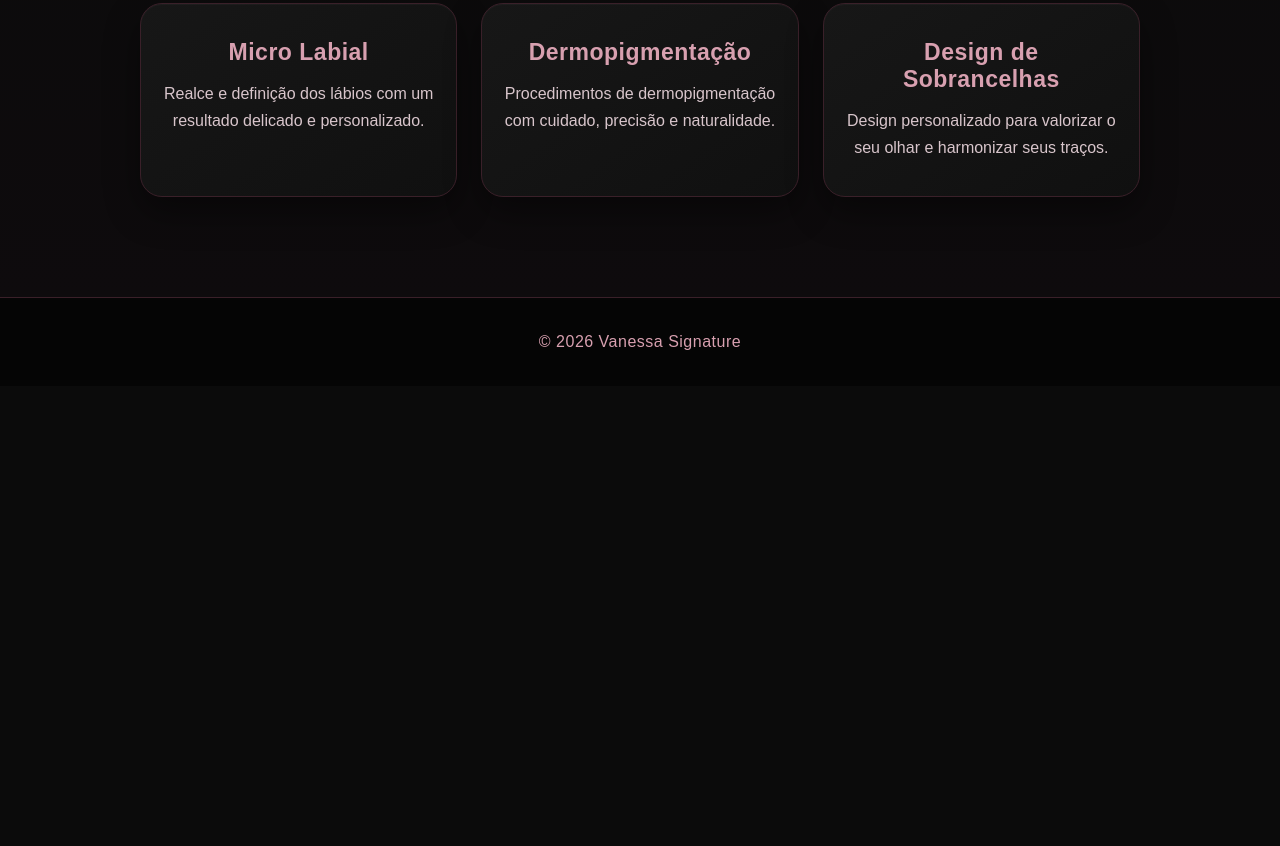
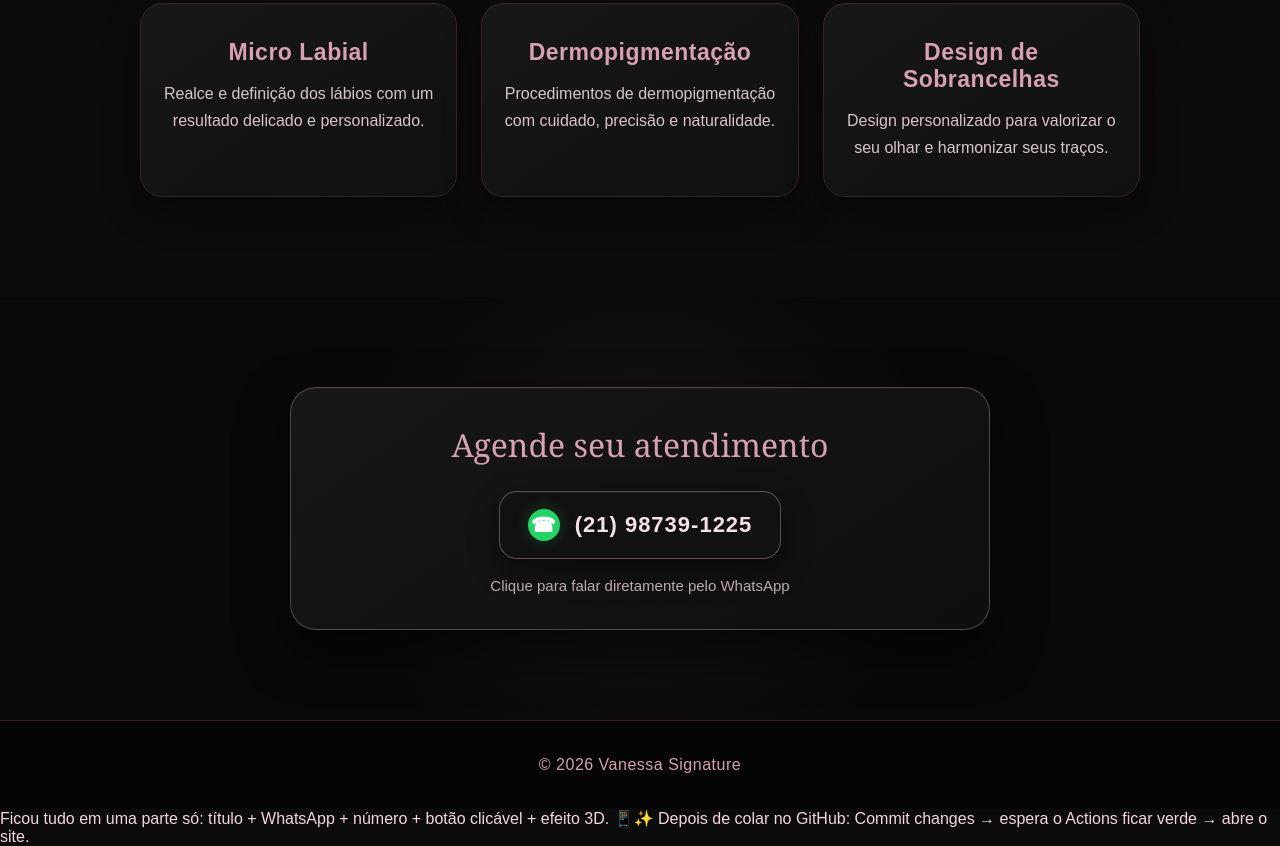
Before and after one commit to matheusosouza21-design/brow-nail-beautyvanessa, a plain HTML site: page index.html in a window 1280 px wide. Shown: the part 996-1842 px from the top of the page. Before the commit the page ends 1382 px from the top, so only its background shows below. Drawn offline with Linux system fonts and the light colour scheme.

Commit message:
Atualizar o index.html

```diff
--- a/index.html
+++ b/index.html
@@ -3,27 +3,22 @@
 <head>
   <meta charset="UTF-8">
   <meta name="viewport" content="width=device-width, initial-scale=1.0">
-
   <title>Vanessa Signature</title>
-
   <style>
     * {
       margin: 0;
       padding: 0;
       box-sizing: border-box;
     }
-
     html {
       scroll-behavior: smooth;
     }
-
     body {
       font-family: Arial, sans-serif;
       background: #0b0b0b;
       color: #f5d6df;
       overflow-x: hidden;
     }
-
     header {
       min-height: 100vh;
       display: flex;
@@ -37,7 +32,6 @@
       position: relative;
       overflow: hidden;
     }
-
     header::before {
       content: "";
       position: absolute;
@@ -48,24 +42,20 @@
       filter: blur(80px);
       animation: glowMove 8s ease-in-out infinite alternate;
     }
-
     @keyframes glowMove {
       from {
         transform: translate(-80px, -30px);
       }
-
       to {
         transform: translate(80px, 30px);
       }
     }
-
     .hero {
       max-width: 1000px;
       position: relative;
       z-index: 2;
       perspective: 1000px;
     }
-
     .hero h1 {
       font-size: 64px;
       margin-bottom: 30px;
@@ -78,17 +68,14 @@
         0 0 40px rgba(216,160,176,0.08);
       animation: titleFloat 5s ease-in-out infinite;
     }
-
     @keyframes titleFloat {
       0%, 100% {
         transform: translateY(0);
       }
-
       50% {
         transform: translateY(-5px);
       }
     }
-
     .hero-info {
       display: flex;
       flex-direction: column;
@@ -96,7 +83,6 @@
       gap: 16px;
       margin-bottom: 38px;
     }
-
     .hero-info span {
       display: block;
       width: fit-content;
@@ -109,30 +95,24 @@
       font-size: 20px;
       font-weight: 600;
       letter-spacing: 0.4px;
-
       box-shadow:
         0 12px 35px rgba(0,0,0,0.45),
         inset 0 1px 0 rgba(255,255,255,0.04),
         0 0 25px rgba(216,160,176,0.05);
-
       backdrop-filter: blur(10px);
-
       transform-style: preserve-3d;
       transition:
         transform 0.6s cubic-bezier(.2,.8,.2,1),
         box-shadow 0.6s ease,
         border-color 0.6s ease;
     }
-
     .hero-info span:hover {
       transform: perspective(800px) rotateX(4deg) rotateY(-5deg) translateY(-6px) translateZ(12px);
       border-color: rgba(216,160,176,0.65);
-
       box-shadow:
         0 20px 45px rgba(0,0,0,0.55),
         0 0 30px rgba(216,160,176,0.12);
     }
-
     .button {
       display: inline-block;
       padding: 16px 34px;
@@ -145,12 +125,10 @@
       transition: 0.35s;
       box-shadow: 0 8px 25px rgba(216,160,176,0.18);
     }
-
     .button:hover {
       transform: translateY(-4px) scale(1.03);
       box-shadow: 0 15px 35px rgba(216,160,176,0.28);
     }
-
     section {
       padding: 100px 25px;
       text-align: center;
@@ -158,7 +136,6 @@
         linear-gradient(#0b0b0b, #0e0b0d);
       perspective: 1000px;
     }
-
     section h2 {
       font-size: 36px;
       margin-bottom: 50px;
@@ -167,7 +144,6 @@
       font-weight: 500;
       letter-spacing: 1px;
     }
-
     .services {
       display: grid;
       grid-template-columns: repeat(auto-fit, minmax(220px, 1fr));
@@ -175,46 +151,120 @@
       max-width: 1000px;
       margin: auto;
     }
-
     .service {
       background: linear-gradient(145deg, #171717, #101010);
       padding: 35px 22px;
       border-radius: 22px;
       border: 1px solid #3a2029;
-
       box-shadow:
         0 15px 35px rgba(0,0,0,0.4),
         inset 0 1px 0 rgba(255,255,255,0.03);
-
       transform-style: preserve-3d;
       transition:
         transform 0.6s cubic-bezier(.2,.8,.2,1),
         box-shadow 0.6s ease,
         border-color 0.6s ease;
     }
-
     .service:hover {
       transform: perspective(800px) rotateX(4deg) rotateY(-4deg) translateY(-8px) translateZ(15px);
-
       border-color: rgba(216,160,176,0.55);
-
       box-shadow:
         0 25px 50px rgba(0,0,0,0.55),
         0 0 30px rgba(216,160,176,0.08);
     }
-
     .service h3 {
       margin-bottom: 14px;
       color: #d8a0b0;
       font-size: 23px;
       letter-spacing: 0.5px;
     }
-
     .service p {
       color: #d8c5cb;
       line-height: 1.7;
     }
-
+    /* CONTATO WHATSAPP */
+    .contact {
+      padding: 90px 25px;
+      text-align: center;
+      background:
+        radial-gradient(circle at center, rgba(216,160,176,0.08), transparent 45%),
+        #080808;
+    }
+    .contact-box {
+      max-width: 700px;
+      margin: auto;
+      padding: 35px 30px;
+      border-radius: 26px;
+      background:
+        linear-gradient(145deg, #171717, #0e0e0e);
+      border: 1px solid rgba(216,160,176,0.35);
+      box-shadow:
+        0 20px 50px rgba(0,0,0,0.55),
+        inset 0 1px 0 rgba(255,255,255,0.03);
+      transform-style: preserve-3d;
+      transition: 0.5s;
+    }
+    .contact-box:hover {
+      transform:
+        perspective(900px)
+        rotateX(3deg)
+        rotateY(-3deg)
+        translateY(-7px);
+      border-color: rgba(216,160,176,0.7);
+      box-shadow:
+        0 30px 60px rgba(0,0,0,0.65),
+        0 0 35px rgba(216,160,176,0.1);
+    }
+    .contact-title {
+      color: #d8a0b0;
+      font-family: Georgia, "Times New Roman", serif;
+      font-size: 32px;
+      margin-bottom: 25px;
+    }
+    .whatsapp {
+      display: inline-flex;
+      align-items: center;
+      justify-content: center;
+      gap: 15px;
+      padding: 17px 28px;
+      background: #111111;
+      border: 1px solid rgba(216,160,176,0.4);
+      border-radius: 18px;
+      color: #f3e3e7;
+      text-decoration: none;
+      font-size: 22px;
+      font-weight: 600;
+      letter-spacing: 1px;
+      box-shadow:
+        0 10px 30px rgba(0,0,0,0.45),
+        inset 0 1px 0 rgba(255,255,255,0.04);
+      transition: 0.4s;
+    }
+    .whatsapp:hover {
+      transform: translateY(-5px) scale(1.03);
+      border-color: #d8a0b0;
+      box-shadow:
+        0 15px 35px rgba(0,0,0,0.55),
+        0 0 25px rgba(216,160,176,0.12);
+    }
+    .whatsapp-icon {
+      width: 32px;
+      height: 32px;
+      display: flex;
+      align-items: center;
+      justify-content: center;
+      border-radius: 50%;
+      background: #25D366;
+      color: white;
+      font-size: 20px;
+      font-weight: bold;
+      box-shadow: 0 0 15px rgba(37,211,102,0.25);
+    }
+    .contact-text {
+      margin-top: 18px;
+      color: #bcaab0;
+      font-size: 15px;
+    }
     footer {
       padding: 35px;
       text-align: center;
@@ -223,9 +273,6 @@
       border-top: 1px solid #3a2029;
       letter-spacing: 0.5px;
     }
-
-    /* ANIMAÇÃO AO DESCER A PÁGINA */
-
     .reveal {
       opacity: 0;
       transform: translateY(70px) rotateX(12deg) scale(0.96);
@@ -233,119 +280,118 @@
         opacity 1s ease,
         transform 1s cubic-bezier(.2,.8,.2,1);
     }
-
     .reveal.active {
       opacity: 1;
       transform: translateY(0) rotateX(0deg) scale(1);
     }
-
     .hero-info .reveal:nth-child(2) {
       transition-delay: 0.15s;
     }
-
     .service.reveal:nth-child(2) {
       transition-delay: 0.12s;
     }
-
     .service.reveal:nth-child(3) {
       transition-delay: 0.24s;
     }
-
     @media (max-width: 600px) {
-
       .hero h1 {
         font-size: 46px;
         letter-spacing: 2px;
       }
-
       .hero-info span {
         font-size: 17px;
         padding: 13px 17px;
         width: 100%;
       }
-
       .button {
         padding: 15px 28px;
       }
-
       section h2 {
         font-size: 32px;
+      }
+      .contact-box {
+        padding: 30px 18px;
+      }
+      .contact-title {
+        font-size: 28px;
+      }
+      .whatsapp {
+        width: 100%;
+        font-size: 19px;
+        padding: 16px 15px;
       }
     }
   </style>
 </head>
-
 <body>
-
   <header>
-
     <div class="hero">
-
       <h1>Vanessa Signature</h1>
-
       <div class="hero-info">
-
         <span class="reveal">
           Micro Labial • Dermopigmentação • Design de Sobrancelhas
         </span>
-
         <span class="reveal">
           Beleza, precisão e sofisticação em cada detalhe.
         </span>
-
       </div>
-
       <a href="#servicos" class="button">
         Conheça nossos serviços
       </a>
-
     </div>
-
   </header>
-
-
   <section id="servicos">
-
     <h2 class="reveal">
       Nossos Serviços
     </h2>
-
     <div class="services">
-
       <div class="service reveal">
         <h3>Micro Labial</h3>
         <p>
           Realce e definição dos lábios com um resultado delicado e personalizado.
         </p>
       </div>
-
       <div class="service reveal">
         <h3>Dermopigmentação</h3>
         <p>
           Procedimentos de dermopigmentação com cuidado, precisão e naturalidade.
         </p>
       </div>
-
       <div class="service reveal">
         <h3>Design de Sobrancelhas</h3>
         <p>
           Design personalizado para valorizar o seu olhar e harmonizar seus traços.
         </p>
       </div>
-
     </div>
-
   </section>
-
-
+  <section class="contact">
+    <div class="contact-box reveal">
+      <div class="contact-title">
+        Agende seu atendimento
+      </div>
+      <a
+        class="whatsapp"
+        href="https://wa.me/5521987391225"
+        target="_blank"
+      >
+        <span class="whatsapp-icon">
+          ☎
+        </span>
+        <span>
+          (21) 98739-1225
+        </span>
+      </a>
+      <div class="contact-text">
+        Clique para falar diretamente pelo WhatsApp
+      </div>
+    </div>
+  </section>
   <footer>
     © 2026 Vanessa Signature
   </footer>
-
-
   <script>
     const elements = document.querySelectorAll(".reveal");
-
     const observer = new IntersectionObserver(
       (entries) => {
         entries.forEach((entry) => {
@@ -358,11 +404,13 @@
         threshold: 0.15
       }
     );
-
     elements.forEach((element) => {
       observer.observe(element);
     });
   </script>
-
 </body>
 </html>
+
+Ficou tudo em uma parte só: título + WhatsApp + número + botão clicável + efeito 3D. 📱✨
+
+Depois de colar no GitHub: Commit changes → espera o Actions ficar verde → abre o site.
```
